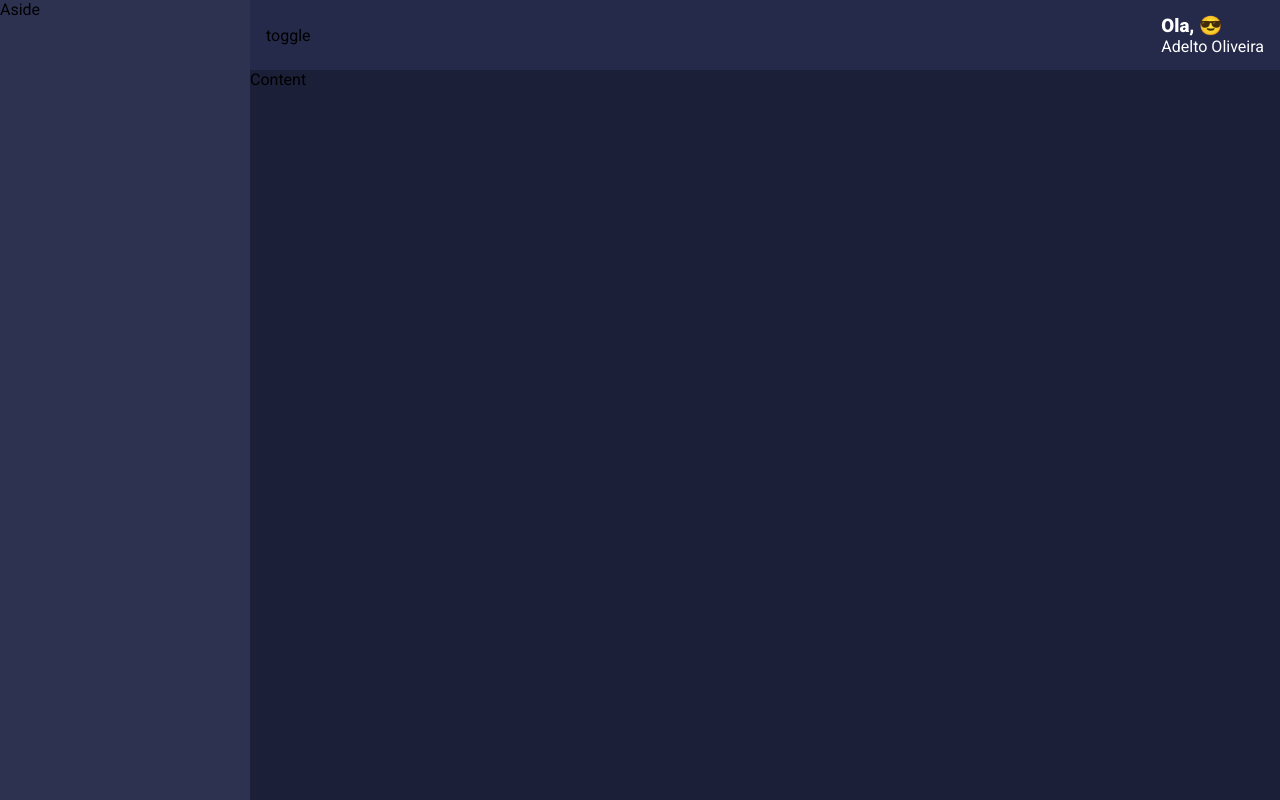
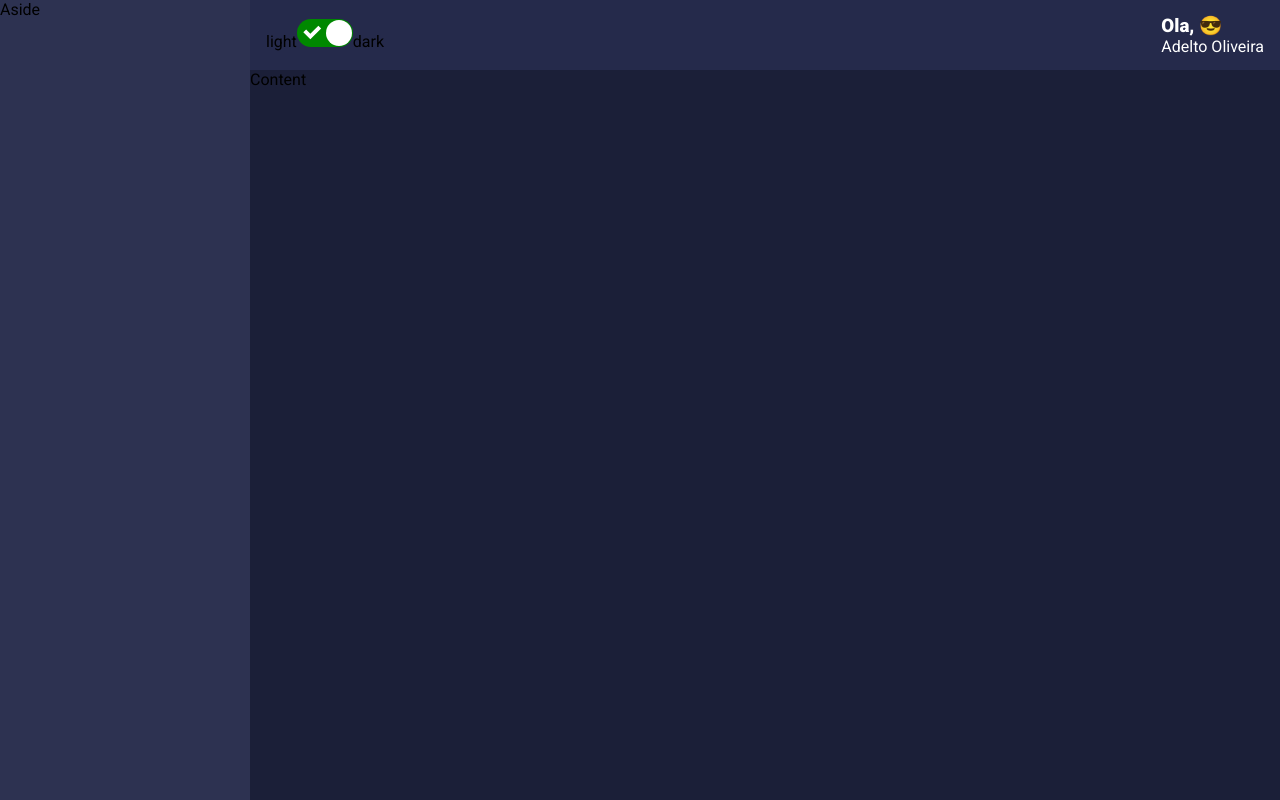
Before and after one commit to otleda/dashboard, a React (Create React App) app in the folder wallet/: page / in a window 1280 px wide. Built offline with nearby package versions, Linux system fonts and the light colour scheme; the HTML template or start-up script is replaced by a standard one.

Commit message:
criando o buttom toggle, para a troca de temas da aplicacao

```diff
--- a/wallet/src/components/MainHeader/index.tsx
+++ b/wallet/src/components/MainHeader/index.tsx
@@ -1,7 +1,13 @@
 import React, { useMemo } from 'react';
 import emojis from  '../../utilities/emojis';
+import Toggle from '../Toggle';
 
-import { Container, Profile, Welcome, UserName } from './styles';
+import {
+    Container,
+    Profile,
+    Welcome,
+    UserName
+    } from './styles';
 
 const MainHeader: React.FC = () => {
 
@@ -10,9 +16,10 @@
         return emojis[indice];
     },[]);
 
-    return(
+    return (
         <Container>
-            toggle
+            <Toggle />
+
             <Profile>
                 <Welcome>Ola, {emoji}</Welcome>
                 <UserName>Adelto Oliveira</UserName>
@@ -20,5 +27,4 @@
         </Container>
     );
 }
-
 export default MainHeader;
--- /dev/null
+++ b/wallet/src/components/Toggle/index.tsx
@@ -0,0 +1,22 @@
+import React from 'react';
+import  Switch from 'react-switch';
+
+import {
+    Container,
+    ToggleLabel
+} from './styles';
+
+// eslint-disable-next-line @typescript-eslint/no-unused-vars
+const Toggle: React.FC = () => {
+    return (
+        <Container>
+            <ToggleLabel>light</ToggleLabel>
+            <Switch
+                checked
+                onChange = {()=>{}}
+            />
+            <ToggleLabel>dark</ToggleLabel>
+        </Container>
+    );
+}
+export  default Toggle;
--- /dev/null
+++ b/wallet/src/components/Toggle/styles.ts
@@ -0,0 +1,4 @@
+import styled from 'styled-components';
+
+ export const Container = styled.div``;
+ export const ToggleLabel = styled.span``;
```
